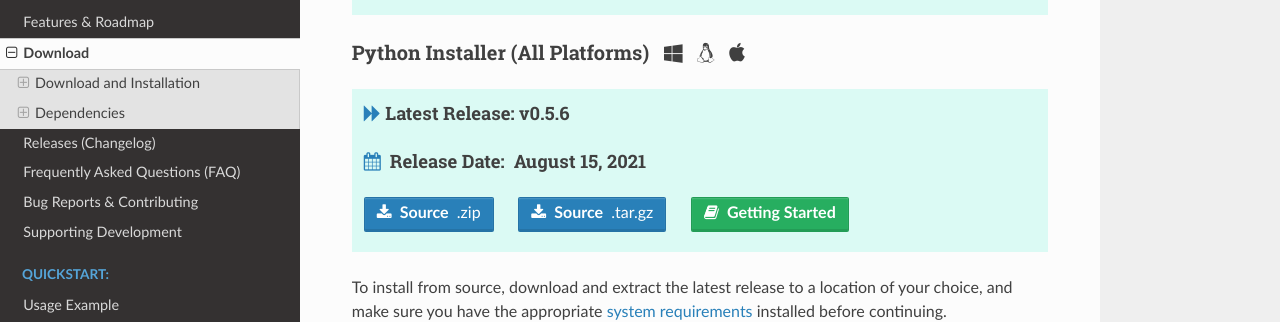
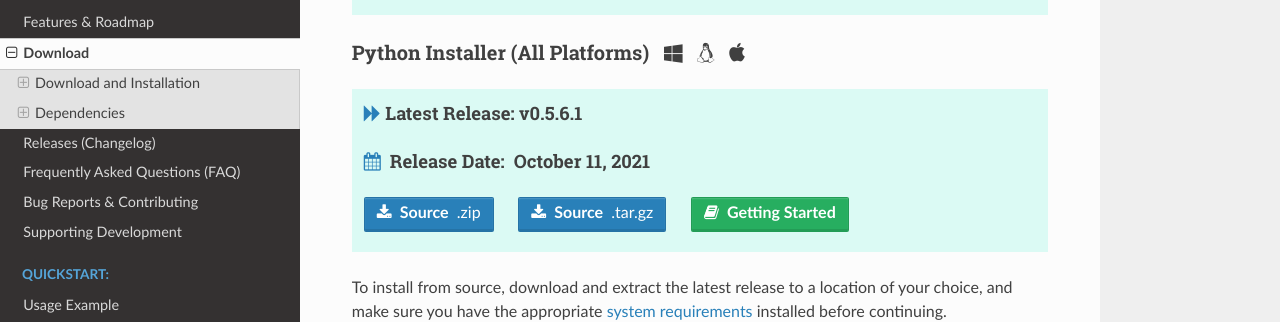
Before and after one commit to vovamushak/PySceneDetect, an MkDocs documentation site: the page built from docs/download.md, in a window 1280 px wide and 900 px high, scrolled down 793 px. Shown: the part 159-481 px from the top of the window. Built offline with MkDocs 1.6.1, drawn with Linux system fonts in a browser that asks for light colours; nearby versions of some CDN libraries; old or Windows-style settings are respelled for this version of MkDocs.

Commit message:
v0.5.6.1 release.

```diff
--- a/docs/download.md
+++ b/docs/download.md
@@ -29,9 +29,9 @@ PySceneDetect is available via `pip` as [the `scenedetect` package](https://pypi
 ### Python Installer (All Platforms) &nbsp; <span class="wy-text-neutral"><span class="fa fa-windows"></span> &nbsp; <span class="fa fa-linux"></span> &nbsp; <span class="fa fa-apple"></span></span></h3>
 
 <div class="important">
-<h4 class="wy-text-neutral"><span class="fa fa-forward wy-text-info"></span> Latest Release: <b class="wy-text-neutral">v0.5.6</b></h4>
-<h4 class="wy-text-neutral"><span class="fa fa-calendar wy-text-info"></span>&nbsp; Release Date:&nbsp; <b>August 15, 2021</b></h4>
-<a href="https://github.com/Breakthrough/PySceneDetect/archive/v0.5.6.zip" class="btn btn-info" style="margin-bottom:8px;" role="button"><span class="fa fa-download"></span>&nbsp; <b>Source</b>&nbsp;&nbsp;.zip</a> &nbsp;&nbsp;&nbsp;&nbsp; <a href="https://github.com/Breakthrough/PySceneDetect/archive/v0.5.6.tar.gz" class="btn btn-info" style="margin-bottom:8px;" role="button"><span class="fa fa-download"></span>&nbsp; <b>Source</b>&nbsp;&nbsp;.tar.gz</a> &nbsp;&nbsp;&nbsp;&nbsp; <a href="../examples/usage/" class="btn btn-success" style="margin-bottom:8px;" role="button"><span class="fa fa-book"></span>&nbsp; <b>Getting Started</b></a>
+<h4 class="wy-text-neutral"><span class="fa fa-forward wy-text-info"></span> Latest Release: <b class="wy-text-neutral">v0.5.6.1</b></h4>
+<h4 class="wy-text-neutral"><span class="fa fa-calendar wy-text-info"></span>&nbsp; Release Date:&nbsp; <b>October 11, 2021</b></h4>
+<a href="https://github.com/Breakthrough/PySceneDetect/archive/v0.5.6.1.zip" class="btn btn-info" style="margin-bottom:8px;" role="button"><span class="fa fa-download"></span>&nbsp; <b>Source</b>&nbsp;&nbsp;.zip</a> &nbsp;&nbsp;&nbsp;&nbsp; <a href="https://github.com/Breakthrough/PySceneDetect/archive/v0.5.6.1.tar.gz" class="btn btn-info" style="margin-bottom:8px;" role="button"><span class="fa fa-download"></span>&nbsp; <b>Source</b>&nbsp;&nbsp;.tar.gz</a> &nbsp;&nbsp;&nbsp;&nbsp; <a href="../examples/usage/" class="btn btn-success" style="margin-bottom:8px;" role="button"><span class="fa fa-book"></span>&nbsp; <b>Getting Started</b></a>
 </div>
 
 To install from source, download and extract the latest release to a location of your choice, and make sure you have the appropriate [system requirements](#dependencies) installed before continuing.  PySceneDetect can be installed by running the following command in the location of the extracted files (don't forget `sudo` if you're installing system-wide):
--- a/manual/index.rst
+++ b/manual/index.rst
@@ -4,7 +4,7 @@
 
 
 #######################################################################
-PySceneDetect v0.5.6 Manual
+PySceneDetect v0.5.6.1 Manual
 #######################################################################
 
 This manual refers to both the PySceneDetect
--- a/scenedetect/__init__.py
+++ b/scenedetect/__init__.py
@@ -52,7 +52,7 @@ from scenedetect.detectors import AdaptiveDetector
 
 # Used for module identification and when printing version & about info
 # (e.g. calling `scenedetect version` or `scenedetect about`).
-__version__ = 'v0.5.6'
+__version__ = 'v0.5.6.1'
 
 # About & copyright message string shown for the 'about' CLI command (scenedetect about).
 
--- a/setup.py
+++ b/setup.py
@@ -71,7 +71,7 @@ def get_extra_requires():
 
 setup(
     name='scenedetect',
-    version='0.5.6',
+    version='0.5.6.1',
     description="A cross-platform, OpenCV-based video scene detection program and Python library. ",
     long_description=open('package-info.rst').read(),
     author='Brandon Castellano',
```
Also changed, not shown: README.md (+2 -2 lines), docs/changelog.md (+5 -1 lines), docs/index.md (+2 -2 lines), 1 other file.
